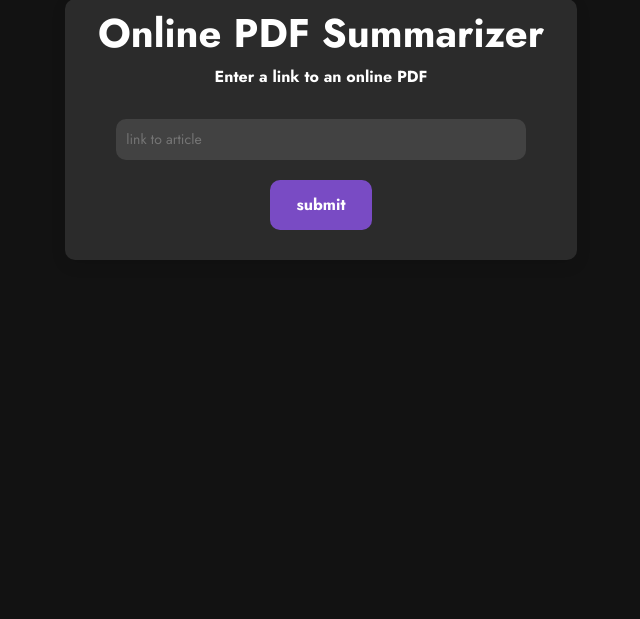
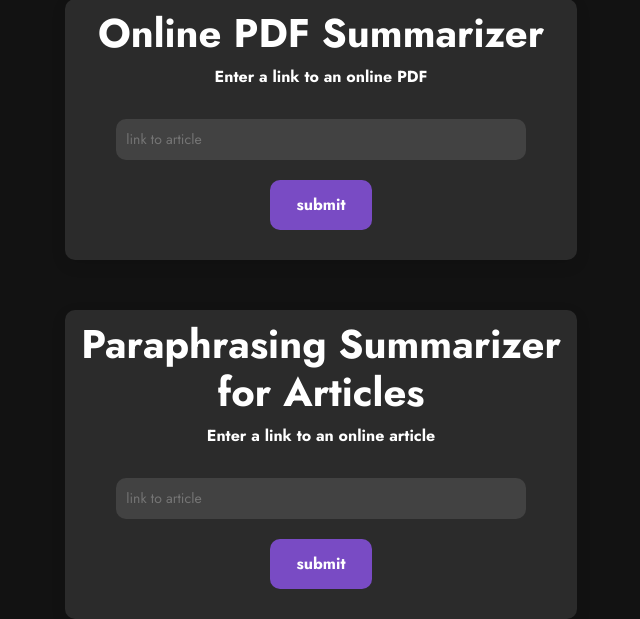
Before and after one commit to AndreLiu1225/Enigma, a Flask app: page / in a window 1280 px wide. Shown: the part 413-1032 px from the top of the page, without its empty margins (319-959 px from the left). Before the commit the page ends 673 px from the top, so only its background shows below. Run offline with Flask 2, Linux system fonts and the light colour scheme; data that the repository does not hold is empty; parts of the project's set-up code (start-up, migrations or seed data) failed here and were passed over; some libraries are stand-ins or nearby versions.

Commit message:
Update index.html

```diff
--- a/templates/index.html
+++ b/templates/index.html
@@ -81,6 +81,14 @@
         <input class="button" type="submit" name="submit" value="submit" style="display: block; margin: 0 auto;">
       </form>
     </div>
+    <div class="summary">
+      <h1>Paraphrasing Summarizer for Articles</h1>
+      <p>Enter a link to an online article</p>
+      <form method="POST" action="/summarized">
+        <input class="input" type = "text" name="url" placeholder="link to article" onfocus="this.value=''" required="true" value="{{ request.form.url }}"/>
+        <input class="button" type="submit" name="submit" value="submit" style="display: block; margin: 0 auto;">
+      </form>
+    </div>
     <script type="text/javascript">
   rg4js('apiKey', 'cA7R7d2nm10PzVOYudfL8Q');
   rg4js('enablePulse', true);
```
